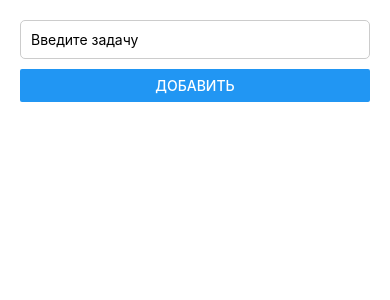
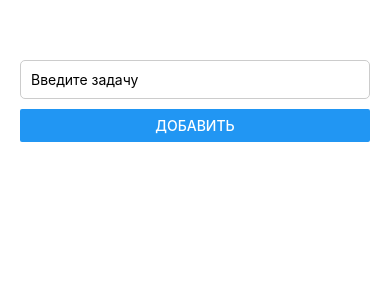
Before and after one commit to Stealr/ReactNative-todo, a React Native app in the folder TodoApp/: screen / in a window 390 px wide. Shown: the top 300 px of the page. Built offline with nearby package versions, Linux system fonts and the light colour scheme.

Commit message:
add marginTop to input

```diff
--- a/TodoApp/src/screens/HomeScreen.js
+++ b/TodoApp/src/screens/HomeScreen.js
@@ -33,6 +33,7 @@ const styles = StyleSheet.create({
     },
     input: {
         padding: 10,
+        marginTop: 40,
         borderColor: '#ccc',
         borderWidth: 1,
         borderRadius: 5,
```
